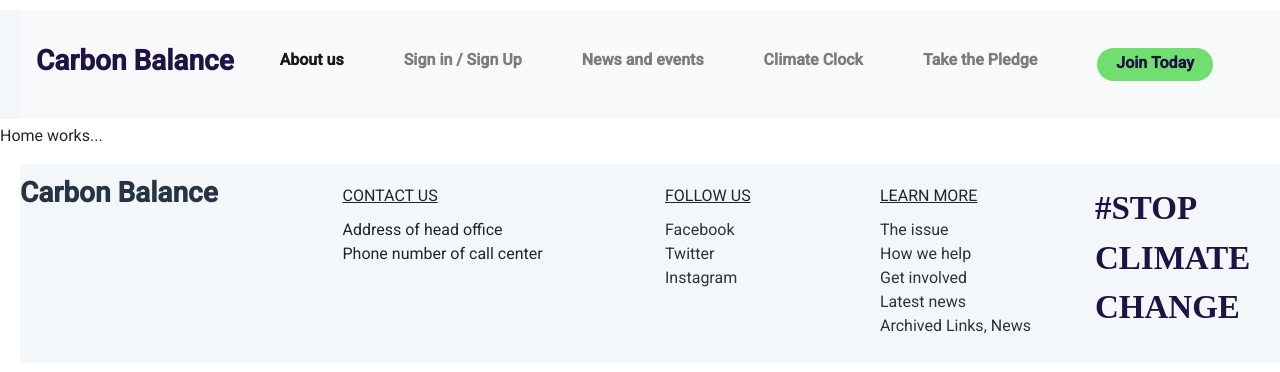
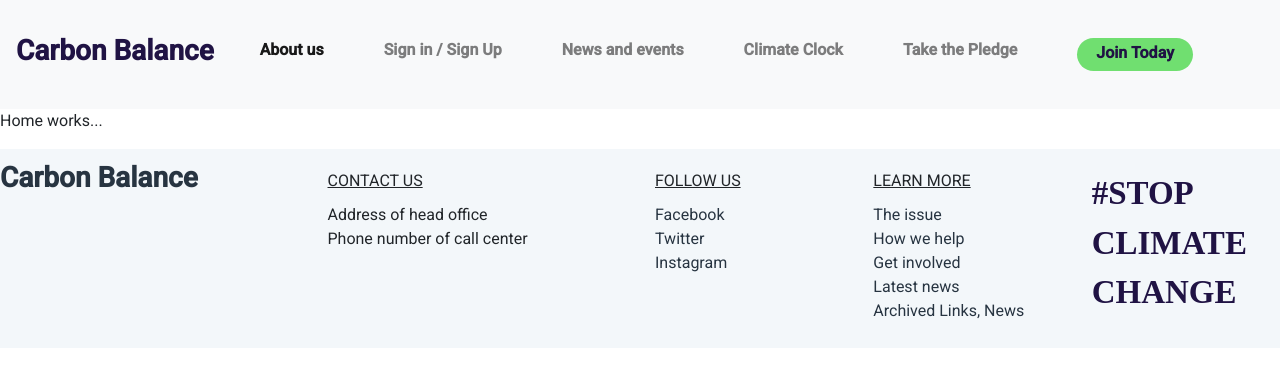
Before and after one commit to ojha-saurabh/Carbon-Balance, an Angular app: page / in a window 1280 px wide. Shown: the top 372 px of the page. Built offline with nearby package versions, Linux system fonts and the light colour scheme.

Commit message:
changes in header and links

```diff
--- a/src/app/common/footer/footer.component.css
+++ b/src/app/common/footer/footer.component.css
@@ -22,7 +22,7 @@ div a {
 
 footer {
     background-color: rgb(243, 247, 250);
-    margin: 10px auto 5px 20px;
+    /* margin: 10px auto 5px 20px; */
 }
 
 .footer-desktop {
--- a/src/app/common/header/header.component.css
+++ b/src/app/common/header/header.component.css
@@ -25,9 +25,9 @@ header {
   }
 
   @media screen and (min-width: 601px) {
-    .navbar {
+    /* .navbar {
       margin: 10px auto 5px 20px;
-    }
+    } */
 
     ul > li > a {
       padding: 30px;
--- a/src/index.html
+++ b/src/index.html
@@ -8,7 +8,12 @@
   <meta name="viewport" content="width=device-width, initial-scale=1">
   <link rel="icon" type="image/x-icon" href="favicon.ico">
   <style>
-    html { overflow-x: hidden; }
+    body {
+      margin: 0px !important;
+      padding: 0px;
+      max-width: 100%;
+      overflow-x: hidden;
+    }
   </style>
   <link rel="preconnect" href="https://fonts.gstatic.com">
   <link href="https://fonts.googleapis.com/css2?family=Roboto:wght@300;400;500&display=swap" rel="stylesheet">
```
